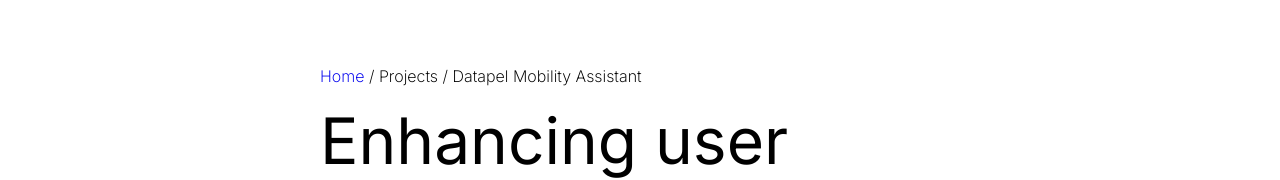
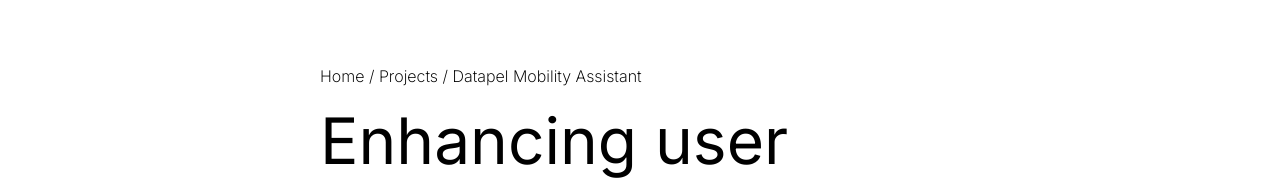
Before and after one commit to minolFernando05/Portfolio-website, a React (Vite) app in the folder portfolio-website-project/: page /datapel in a window 1280 px wide. Shown: the part 563-743 px from the top of the page. Built offline with nearby package versions, Linux system fonts and the light colour scheme.

Commit message:
Update Card and NavBar components for improved styling

```diff
--- a/portfolio-website-project/src/App.jsx
+++ b/portfolio-website-project/src/App.jsx
@@ -1,7 +1,6 @@
 import Header from "./Header.jsx"
 import Footer from "./components/Footer.jsx";
 import Food from "./Food.jsx";
-import Card from "./components/Card.jsx";
 import React from "react";
 import NavBar from "./components/NavBar.jsx";
 import { Route, Routes } from "react-router-dom";
--- /dev/null
+++ b/portfolio-website-project/src/components/ProjectNav.jsx
@@ -0,0 +1,15 @@
+import React from 'react';
+import { Link } from 'react-router-dom';
+
+
+
+function ProjectNav() {
+    return (
+
+        <div className='projects'>
+            <p>Projects</p>
+        </div>
+    );
+}
+
+export default ProjectNav;
--- a/portfolio-website-project/src/pages/Datapel.css
+++ b/portfolio-website-project/src/pages/Datapel.css
@@ -20,8 +20,7 @@
 /*removes the underline*/
 .DatapelPage-container a {
     text-decoration: none;
-  }
-
+}
 
 .section1{
     display: flex;
@@ -33,6 +32,11 @@
     font-family:Inter;
     font-weight: 250;
     margin-bottom: 1rem;
+}
+
+/*prevent a link from changing its font color*/
+.path a {
+    color: inherit;
 }
 
 .section1{
--- a/portfolio-website-project/src/pages/Datapel.jsx
+++ b/portfolio-website-project/src/pages/Datapel.jsx
@@ -1,6 +1,8 @@
 import React from 'react';
 import { Link } from 'react-router-dom';
 import './Datapel.css';
+import ProjectsNavigation from '../components/ProjectNav.jsx';
+import footer from '../components/Footer.jsx';
 
 /*Import of images*/
 import backgroundImg1 from '../assets/datapel_img1.png';
@@ -26,7 +28,7 @@ function DatapelPageDesign() {
 
         <div className='section1'>
             <div className='path'>
-                <p><Link to="/">Home</Link> / Projects / Datapel Mobility Assistant</p>
+                <Link to="/">Home</Link> / <Link to="/">Projects</Link> / Datapel Mobility Assistant
             </div>
 
             <div className='sec1-Title'>
@@ -126,6 +128,7 @@ function DatapelPageDesign() {
             </div>
         </div>
 
+        <navigation/>
 
     </div>
     </>
```
Also changed, not shown: portfolio-website-project/src/components/ProjectNav.css (added).
